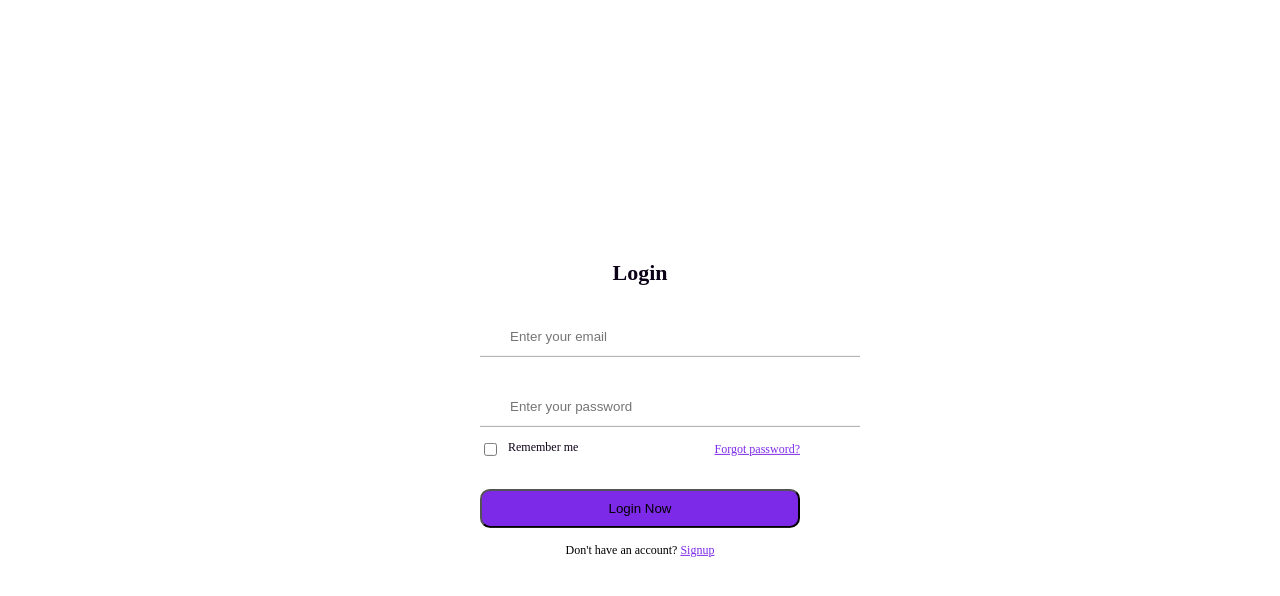
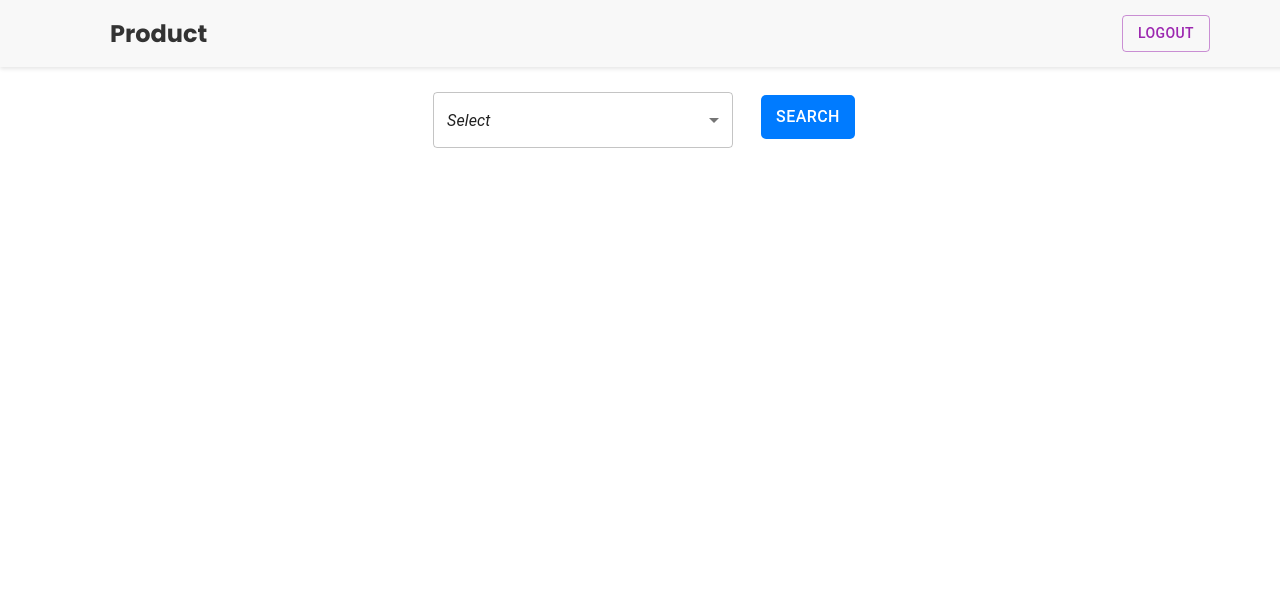
Before and after one commit to CuongQuoc1401/fe-statistic-app-debug, a React (Create React App) app: page /dashboard in a window 1280 px wide. Before the commit this address led to /login. Shown: the top 596 px of the page. Built offline with nearby package versions, Linux system fonts and the light colour scheme; sample sign-in values are in the browser's storage.

Commit message:
code ghép api login

```diff
--- a/src/components/LoginForm.js
+++ b/src/components/LoginForm.js
@@ -2,22 +2,52 @@ import React, { useState, useContext } from 'react';
 import { useNavigate } from 'react-router-dom';
 import { AuthContext } from './AuthContext';
 import styles from './LoginForm.module.css';
+import axios from 'axios'; // Import axios
 
 const LoginForm = () => {
     const [email, setEmail] = useState('');
     const [password, setPassword] = useState('');
     const [error, setError] = useState('');
-    const { login } = useContext(AuthContext);
+    const { login } = useContext(AuthContext); // Chúng ta có thể không cần context trực tiếp ở đây nữa
     const navigate = useNavigate();
     const [showPassword, setShowPassword] = useState(false);
+    const [loading, setLoading] = useState(false); // Thêm trạng thái loading
 
     const handleSubmit = async (e) => {
         e.preventDefault();
-        const success = await login(email, password);
-        if (success) {
-            navigate('/dashboard');
-        } else {
-            setError('Email hoặc mật khẩu không đúng.');
+        setLoading(true);
+        setError(''); // Xóa lỗi trước đó
+
+        try {
+            const response = await axios.post(
+                'https://bigdata-project-a8w0.onrender.com/login',
+                {
+                    username: email, // Sử dụng email làm username
+                    password: password,
+                },
+                {
+                    headers: {
+                        'Content-Type': 'application/json',
+                    },
+                }
+            );
+
+            if (response.status === 200) {
+                const { access_token } = response.data;
+                localStorage.setItem('token', access_token); // Lưu token vào localStorage
+                // Gọi hàm login từ context nếu bạn vẫn muốn duy trì trạng thái auth qua context
+                if (login) {
+                    login(true); // Ví dụ: set isAuthenticated thành true trong context
+                }
+                navigate('/dashboard'); // Chuyển hướng đến dashboard
+            } else {
+                setError('Đăng nhập thất bại. Vui lòng kiểm tra email và mật khẩu.');
+            }
+        } catch (error) {
+            console.error('Lỗi đăng nhập:', error);
+            setError('Đã có lỗi xảy ra khi đăng nhập. Vui lòng thử lại sau.');
+        } finally {
+            setLoading(false);
         }
     };
 
@@ -64,7 +94,9 @@ const LoginForm = () => {
                         </span>
                         <a href="#" className={styles.forgot_pw}>Forgot password?</a>
                     </div>
-                    <button type="submit" className={styles.button}>Login Now</button>
+                    <button type="submit" className={styles.button} disabled={loading}>
+                        {loading ? 'Đang đăng nhập...' : 'Login Now'}
+                    </button>
                     <div className={styles.login_signup}>
                         Don't have an account? <a href="#" id="signup">Signup</a>
                     </div>
--- a/src/pages/DashboardPage.js
+++ b/src/pages/DashboardPage.js
@@ -1,11 +1,15 @@
-import React from 'react';
+import React, { useState, useEffect, useContext } from 'react';
+import axios from 'axios';
 import { useTheme } from '@mui/material/styles';
 import OutlinedInput from '@mui/material/OutlinedInput';
 import MenuItem from '@mui/material/MenuItem';
 import FormControl from '@mui/material/FormControl';
 import Select from '@mui/material/Select';
 import { Button } from '@mui/material';
-import styles from './DashboardPage.module.css';
+import { useNavigate } from 'react-router-dom';
+import { AuthContext } from '../components/AuthContext'; // Import AuthContext
+
+import styles from './DashboardPage.module.css'; // Import CSS Module
 
 const ITEM_HEIGHT = 48;
 const ITEM_PADDING_TOP = 8;
@@ -18,35 +22,78 @@ const MenuProps = {
     },
 };
 
-const searchOptions = [
-    'Best Seller',
-    'Option B',
-    'Option C',
-    'Option D',
-    'Option E',
-];
+const names = ['Best Sellers', 'Function A', 'Function B'];
 
-function DashboardPage({ onLogout }) {
+function getStyles(name, personName, theme) {
+    return {
+        fontWeight: personName.includes(name)
+            ? theme.typography.fontWeightMedium
+            : theme.typography.fontWeightRegular,
+    };
+}
+
+function DashboardPage() {
     const theme = useTheme();
-    const [selectedOption, setSelectedOption] = React.useState(''); // Chỉ một state cho một lựa chọn
-    const [isSelectOpen, setIsSelectOpen] = React.useState(false);
+    const [personName, setPersonName] = useState([]);
+    const [results, setResults] = useState([]);
+    const [loading, setLoading] = useState(false);
+    const [error, setError] = useState(null);
+    const [isSelectOpen, setIsSelectOpen] = useState(false);
+    const [token, setToken] = useState(null);
+    const navigate = useNavigate();
+    const { logout } = useContext(AuthContext); // Lấy hàm logout từ context
+
+    useEffect(() => {
+        const storedToken =
+            localStorage.getItem('token') ||
+            document.cookie.replace(/(?:(?:^|.*;\s*)token\s*=\s*([^;]*).*$)|^.*$/, '$1');
+        if (storedToken) {
+            setToken(storedToken);
+        }
+        console.log('DashboardPage rendered, token:', storedToken);
+    }, []);
 
     const handleChange = (event) => {
-        setSelectedOption(event.target.value);
-        setIsSelectOpen(false); // Đóng dropdown sau khi chọn
+        const {
+            target: { value },
+        } = event;
+        setPersonName(typeof value === 'string' ? value.split(',') : value);
+        setIsSelectOpen(false);
     };
 
-    const handleSearchClick = () => {
-        console.log('Searching for:', selectedOption);
-        // Thêm logic tìm kiếm ở đây với selectedOption
-    };
-
-    const handleOpenSelect = () => {
+    const handleOpen = () => {
         setIsSelectOpen(true);
     };
 
-    const handleCloseSelect = () => {
-        setIsSelectOpen(false);
+    const handleSearch = async () => {
+        console.log('handleSearch called, token:', token, 'personName:', personName);
+        setLoading(true);
+        setError(null);
+
+        try {
+            let url =
+                'https://bigdata-project-a8w0.onrender.com/best_sellers/multiple?names=';
+            url += personName.join(',');
+
+            const response = await axios.get(url, {
+                headers: {
+                    Authorization: `Bearer ${token}`,
+                },
+            });
+            setResults(response.data);
+        } catch (error) {
+            setError(error.message || 'Failed to fetch data.');
+        } finally {
+            setLoading(false);
+        }
+    };
+
+    const handleLogout = () => {
+        localStorage.removeItem('token');
+        if (logout) {
+            logout();
+        }
+        navigate('/login');
     };
 
     return (
@@ -58,45 +105,65 @@ function DashboardPage({ onLogout }) {
                     </div>
                     <ul className={styles.navRight}>
                         <li>
-                            <Button variant="outlined" color="secondary" onClick={onLogout}>
+                            <Button variant="outlined" color="secondary" onClick={handleLogout}>
                                 Logout
                             </Button>
                         </li>
                     </ul>
                 </nav>
             </header>
-            <div className={styles.content}> {/* Container cho nội dung giữa */}
             <div className={styles.searchSection}>
-                    <FormControl sx={{ m: 1, width: 300 }}>
+                <FormControl sx={{ m: 1, width: 300, mt: 3 }}>
                     <Select
+                        multiple
                         displayEmpty
                         open={isSelectOpen}
-                            onOpen={handleOpenSelect}
-                            onClose={handleCloseSelect}
-                            value={selectedOption} // Sử dụng selectedOption
+                        onOpen={handleOpen}
+                        onClose={() => setIsSelectOpen(false)}
+                        value={personName}
                         onChange={handleChange}
                         input={<OutlinedInput />}
-                            renderValue={(selected) => (
-                                selected ? selected : <em>Select an option</em>
-                            )}
+                        renderValue={(selected) => {
+                            if (selected.length === 0) {
+                                return <em>Select</em>;
+                            }
+                            return selected.join(', ');
+                        }}
                         MenuProps={MenuProps}
                         inputProps={{ 'aria-label': 'Without label' }}
                     >
                         <MenuItem disabled value="">
-                                <em>Select an option</em>
+                            <em>Select</em>
                         </MenuItem>
-                            {searchOptions.map((option) => (
-                                <MenuItem key={option} value={option}>
-                                    {option}
+                        {names.map((name) => (
+                            <MenuItem
+                                key={name}
+                                value={name}
+                                style={getStyles(name, personName, theme)}
+                            >
+                                {name}
                             </MenuItem>
                         ))}
                     </Select>
                 </FormControl>
-                    <Button variant="contained" color="primary" onClick={handleSearchClick} sx={{ mt: 1 }}>
-                        Search
+                <Button onClick={handleSearch} disabled={loading || !token}>
+                    {loading ? 'Searching...' : 'Search'}
                 </Button>
             </div>
+            {error && <p className="error">{error}</p>}
+            {loading && <p>Loading...</p>}
+            {results.length > 0 && (
+                <div className="resultsContainer">
+                    <h2>Search Results</h2>
+                    <ul>
+                        {results.map((item, index) => (
+                            <li key={index}>
+                                {item.name} - Quantity Sold: {item.quantity_sold.value}
+                            </li>
+                        ))}
+                    </ul>
                 </div>
+            )}
         </div>
     );
 }
--- a/src/pages/DashboardPage.module.css
+++ b/src/pages/DashboardPage.module.css
@@ -4,7 +4,7 @@
     display: flex;
     flex-direction: column;
     font-family: 'Poppins', sans-serif;
-    align-items: center; /* Vẫn giữ căn giữa theo chiều ngang */
+    align-items: center; /* Đảm bảo dòng này vẫn còn */
 }
 
 .header {
@@ -48,30 +48,90 @@
 .content {
     flex-grow: 1;
     display: flex;
-    justify-content: center; /* Vẫn giữ căn giữa theo chiều ngang */
-    /* align-items: center; Loại bỏ căn giữa theo chiều dọc */
-    padding-top: 80px; /* Điều chỉnh khoảng trống dưới header nếu cần */
+    justify-content: center; /* Vẫn giữ căn giữa nội dung con theo chiều ngang */
+    /* align-items: center; Loại bỏ nếu không cần căn giữa dọc toàn bộ content */
+    padding-top: 80px;
+    width: 100%; /* Thêm width 100% để content chiếm hết chiều ngang */
 }
 
 .searchSection {
     display: flex;
     align-items: center;
     gap: 20px;
-    margin-top: -600px; /* Thêm margin-top để đẩy xuống dưới header */
+    margin-top: 40px; /* Điều chỉnh margin top nếu cần */
+    /* margin-left: auto;
+    margin-right: auto; Loại bỏ nếu đang sử dụng align-items: center trên container */
 }
 
 /* Style cho Select */
 .searchSection .MuiFormControl-root {
-    min-width: 200px;
+    min-width: 300px;
+}
+
+.searchSection .MuiOutlinedInput-root {
+    & .MuiOutlinedInput-notchedOutline {
+        border-color: #ccc;
+    }
+    &.Mui-focused .MuiOutlinedInput-notchedOutline {
+        border-color: #1976d2;
+    }
+}
+
+.searchSection .MuiSelect-select {
+    padding-right: 32px !important;
+}
+
+.searchSection .MuiSelect-outlined.MuiSelect-outlinedSizeSmall {
+    padding-top: 8px;
+    padding-bottom: 8px;
+}
+
+.error {
+    color: red;
+    margin-top: 10px;
+}
+
+.resultsContainer {
+    margin-top: 20px;
+    padding: 15px;
+    border: 1px solid #ccc;
+    border-radius: 5px;
+    background-color: #f9f9f9;
+}
+
+.resultsContainer h2 {
+    margin-top: 0;
+    margin-bottom: 10px;
+}
+
+.resultsContainer ul {
+    list-style: none;
+    padding: 0;
+}
+
+.resultsContainer li {
+    padding: 8px 0;
+    border-bottom: 1px solid #eee;
+}
+
+.resultsContainer li:last-child {
+    border-bottom: none;
 }
 
 /* Style cho nút Search */
-.searchSection .MuiButton-containedPrimary {
+.searchSection button {
+    margin-top: 10px;
+    padding: 8px 15px;
     background-color: #007bff;
     color: white;
-    &:hover {
-        background-color: #0056b3;
-    }
+    border: none;
+    border-radius: 5px;
+    cursor: pointer;
+    font-size: 16px;
+}
+
+.searchSection button:hover {
+    background-color: #0056b3;
 }
 
 /* Style cho nút Logout */
--- a/src/pages/HomePage.module.css
+++ b/src/pages/HomePage.module.css
@@ -35,6 +35,7 @@
 
 .nav_logo {
     font-size: 25px;
+    text-decoration: none;
 }
 
 .nav_items {
```
Also changed, not shown: src/components/ProtectedRoute.js (+9 -4 lines). Lines whose indentation alone changed are shown as unchanged.
